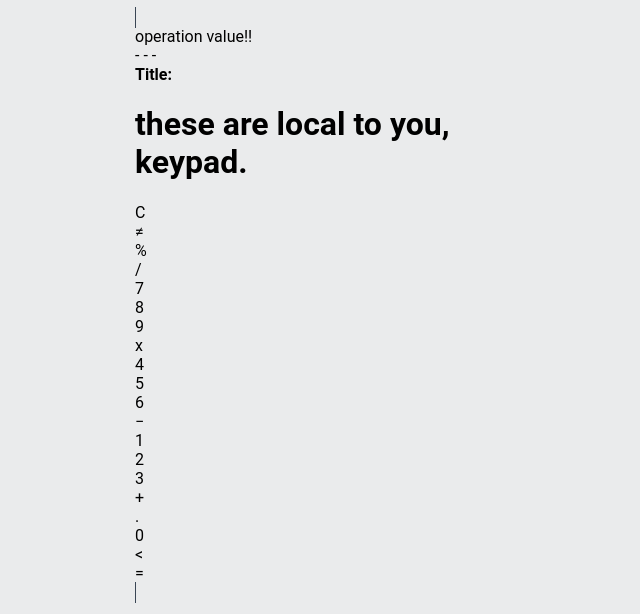
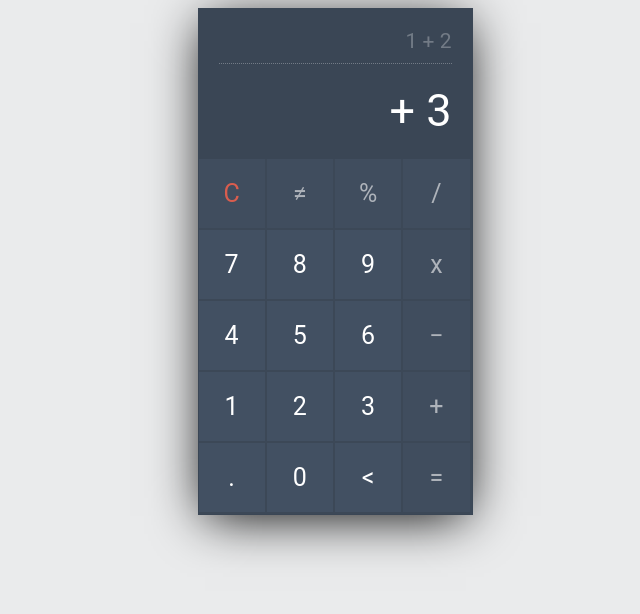
Before and after one commit to seangravener/js-calc, a website with bundled scripts: page src/index.html in a window 1280 px wide. Shown: the whole page, without its empty margins (305-945 px from the left). Built offline with nearby package versions, Linux system fonts and the light colour scheme.

Commit message:
Rework component styles

```diff
--- a/src/calculator/components/base/component.js
+++ b/src/calculator/components/base/component.js
@@ -1,12 +1,20 @@
-// Nested components: https://stackoverflow.com/questions/38976819/composing-v1-nested-web-components
-import * as layout from "../layout/layout.component.js";
+import { newEl } from "../../lib/elements.js";
 
 class Component extends HTMLElement {
+  locals = {};
+  styles = "";
+  templateFn = Component.noop;
+
+  get styleEl() {
+    return newEl("style", this.styles);
+  }
+
+  get markup() {
+    return this.templateFn(this.locals);
+  }
+
   constructor() {
     super();
-
-    this.locals = {};
-    this.templateFn = Component.noop;
     this.attachShadow({ mode: "open" });
   }
 
@@ -20,7 +28,8 @@ class Component extends HTMLElement {
   }
 
   render(locals = this.locals) {
-    this.shadowRoot.innerHTML = this.templateFn(locals);
+    this.shadowRoot.innerHTML = this.markup;
+    this.shadowRoot.prepend(this.styleEl);
   }
 
   static noop = () => {};
--- a/src/calculator/components/display/display.component.js
+++ b/src/calculator/components/display/display.component.js
@@ -1,12 +1,18 @@
 import { Component } from "../base/component.js";
+import { css } from "./display.styles.js";
 import { templateFn } from "./display.template.js";
 class DisplayComponent extends Component {
   constructor() {
     super();
 
-    this.locals = { operation: "operation value!!" };
+    this.init();
+    this.render();
+  }
+
+  init() {
+    this.styles = css;
     this.templateFn = templateFn;
-    this.render();
+    this.locals = { operator: "+", history: "1 + 2", output: "3" };
   }
 
   connectedCallback() {
--- /dev/null
+++ b/src/calculator/components/display/display.styles.js
@@ -0,0 +1,29 @@
+import { useBorderBox } from "../../lib/css.js";
+
+let css = `
+  :host {
+    display: block;
+    background: var(--grey-1);
+    width: 100%;
+    height: 150px;
+    padding: 20px;
+  }
+
+  .calc-operation {
+    text-align: right;
+    color: var(--grey-3);
+    font-size: 21px;
+    padding-bottom: 10px;
+    border-bottom: dotted 1px;
+  }
+
+  .calc-typed {
+    margin-top: 20px;
+    font-size: 45px;
+    text-align: right;
+    color: var(--text-color);
+  }
+`;
+
+css = useBorderBox(css)
+export { css }
--- a/src/calculator/components/display/display.template.js
+++ b/src/calculator/components/display/display.template.js
@@ -1,8 +1,20 @@
-const templateFn = ({ operation }) => `
-  <div class="calc-operation" id="operationDisplay">${
-    operation || "- - -"
-  }</div>
-  <div class="calc-typed" id="mainDisplay">- - -</div>
-`;
+const historyDisplay = (history) => `
+  <div class="calc-operation">
+    ${history}
+  </div>`;
+
+const mainDisplay = (operator, output) => `
+  <div class="calc-typed" id="mainDisplay">
+    <span class="operator">${operator}</span> ${output || "- - -"}
+  </div>`;
+
+const compose = (...parts) =>
+  parts.reduce((whole, part) => {
+    return `${whole}${part}`;
+  }, "");
+
+const templateFn = ({ operator, history, output }) => {
+  return compose(historyDisplay(history), mainDisplay(operator, output));
+};
 
 export { templateFn };
--- a/src/calculator/components/keypad/keypad.component.js
+++ b/src/calculator/components/keypad/keypad.component.js
@@ -1,17 +1,23 @@
 import { Component } from "../base/component.js";
-import { templateFn } from "./keypad.template.js";
-// import { keys } from "./keypad.layout.js";
+import { css } from "./keypad.styles.js";
+import { templateFn, keypadLayout } from "./keypad.template.js";
 
 class KeypadComponent extends Component {
   constructor() {
     super();
 
-    this.locals = { title: "these are local to you, keypad." }; // keys
-    this.templateFn = templateFn;
+    this.init()
     this.render();
   }
 
+  init() {
+    this.styles = css;
+    this.templateFn = templateFn;
+    this.locals = { layout: keypadLayout }
+  }
+
   connectedCallback() {
+    console.log(this.styleEl)
     console.log("connected buttons!");
   }
 }
--- /dev/null
+++ b/src/calculator/components/keypad/keypad.styles.js
@@ -0,0 +1,45 @@
+import { useBorderBox } from "../../lib/css.js";
+
+let css = `
+.calc-button-row {
+  width: 100%;
+  background: var(--grey-4);
+}
+
+.button {
+  width: 25%;
+  background: var(--grey-2);
+  color: var(--text-color);
+  padding: 20px;
+  display: inline-block;
+  font-size: 25px;
+  text-align: center;
+  vertical-align: middle;
+  border-right: solid 2px var(--grey-4);
+  border-bottom: solid 2px var(--grey-4);
+  transition: all 0.2s ease-in-out;
+}
+
+.button.l {
+  color: var(--button-l-color);
+  background: var(--button-l-bg);
+}
+
+.button.c {
+  color: var(--button-c-color);
+  background: var(--button-c-bg);
+}
+
+.button:hover {
+  background: var(--highlight);
+  /* transform: rotate(5deg); */
+}
+
+.button.c:hover,
+.button.l:hover {
+  background: var(--highlight);
+  color: var(--text--hover);
+}`;
+
+css = useBorderBox(css);
+export { css };
--- a/src/calculator/components/keypad/keypad.template.js
+++ b/src/calculator/components/keypad/keypad.template.js
@@ -1,36 +1,46 @@
-const templateFn = ({ title }) => `
-<b>Title:</b>
-<h1>${title}</h1>
-<div class="calc-button-row">
-      <div class="button c">C</div>
-      <div class="button l">≠</div>
-      <div class="button l">%</div>
-      <div class="button l">/</div>
-    </div>
-    <div class="calc-button-row">
-      <div class="button">7</div>
-      <div class="button">8</div>
-      <div class="button">9</div>
-      <div class="button l">x</div>
-    </div>
-    <div class="calc-button-row">
-      <div class="button">4</div>
-      <div class="button">5</div>
-      <div class="button">6</div>
-      <div class="button l">−</div>
-    </div>
-    <div class="calc-button-row">
-      <div class="button">1</div>
-      <div class="button">2</div>
-      <div class="button">3</div>
-      <div class="button l">+</div>
-    </div>
-    <div class="calc-button-row">
-      <div class="button">.</div>
-      <div class="button">0</div>
-      <div class="button"><</div>
-      <div class="button l">=</div>
-    </div>
-  </div>`;
+const button = ({ symbol, classes }) =>
+  `<div class="${classes.join(" ")}">${symbol}</div>`;
 
-export { templateFn };
+const buttonRow = (row) => `
+  <div class="calc-button-row">
+    ${row.map((props) => button(props)).join("")}
+  </div>
+`;
+
+const templateFn = ({ layout }) =>
+  `${layout.map((row) => buttonRow(row)).join("")}`;
+
+const keypadLayout = [
+  [
+    { symbol: "C", classes: ["button", "c"] },
+    { symbol: "≠", classes: ["button", "l"] },
+    { symbol: "%", classes: ["button", "l"] },
+    { symbol: "/", classes: ["button", "l"] },
+  ],
+  [
+    { symbol: "7", classes: ["button"] },
+    { symbol: "8", classes: ["button"] },
+    { symbol: "9", classes: ["button"] },
+    { symbol: "x", classes: ["button", "l"] },
+  ],
+  [
+    { symbol: "4", classes: ["button"] },
+    { symbol: "5", classes: ["button"] },
+    { symbol: "6", classes: ["button"] },
+    { symbol: "−", classes: ["button", "l"] },
+  ],
+  [
+    { symbol: "1", classes: ["button"] },
+    { symbol: "2", classes: ["button"] },
+    { symbol: "3", classes: ["button"] },
+    { symbol: "+", classes: ["button", "l"] },
+  ],
+  [
+    { symbol: ".", classes: ["button"] },
+    { symbol: "0", classes: ["button"] },
+    { symbol: "<", classes: ["button"] },
+    { symbol: "=", classes: ["button", "l"] },
+  ],
+];
+
+export { templateFn, keypadLayout, button, buttonRow };
--- a/src/calculator/styles.css
+++ b/src/calculator/styles.css
@@ -34,72 +34,9 @@ body {
 .calc-body {
   width: 275px;
   margin: auto;
-  min-height: 400px;
   border: solid 1px var(--grey-1);
   box-shadow: 0 8px 50px -7px black;
-}
-
-calc-screen {
-  background: var(--grey-1);
-  width: 100%;
-  height: 150px;
-  padding: 20px;
-}
-
-.calc-operation {
-  text-align: right;
-  color: var(--grey-3);
-  font-size: 21px;
-  padding-bottom: 10px;
-  border-bottom: dotted 1px;
-}
-
-.calc-typed {
-  margin-top: 20px;
-  font-size: 45px;
-  text-align: right;
-  color: var(--text-color);
-}
-
-.calc-button-row {
-  width: 100%;
-  background: var(--grey-4);
-}
-
-.button {
-  width: 25%;
-  background: var(--grey-2);
-  color: var(--text-color);
-  padding: 20px;
-  display: inline-block;
-  font-size: 25px;
-  text-align: center;
-  vertical-align: middle;
-  margin-right: -4px;
-  border-right: solid 2px var(--grey-4);
-  border-bottom: solid 2px var(--grey-4);
-  transition: all 0.2s ease-in-out;
-}
-
-.button.l {
-  color: var(--button-l-color);
-  background: var(--button-l-bg);
-}
-
-.button.c {
-  color: var(--button-c-color);
-  background: var(--button-c-bg);
-}
-
-.button:hover {
-  background: var(--highlight);
-  /* transform: rotate(5deg); */
-}
-
-.button.c:hover,
-.button.l:hover {
-  background: var(--highlight);
-  color: var(--text--hover);
+  display: block;
 }
 
 .blink-me {
```
Also changed, not shown: src/calculator/components/keypad/keypad.layout.js (deleted, +0 -11 lines), src/calculator/components/display/display.styles.css (deleted), src/calculator/components/keypad/keypad.styles.css (deleted).
